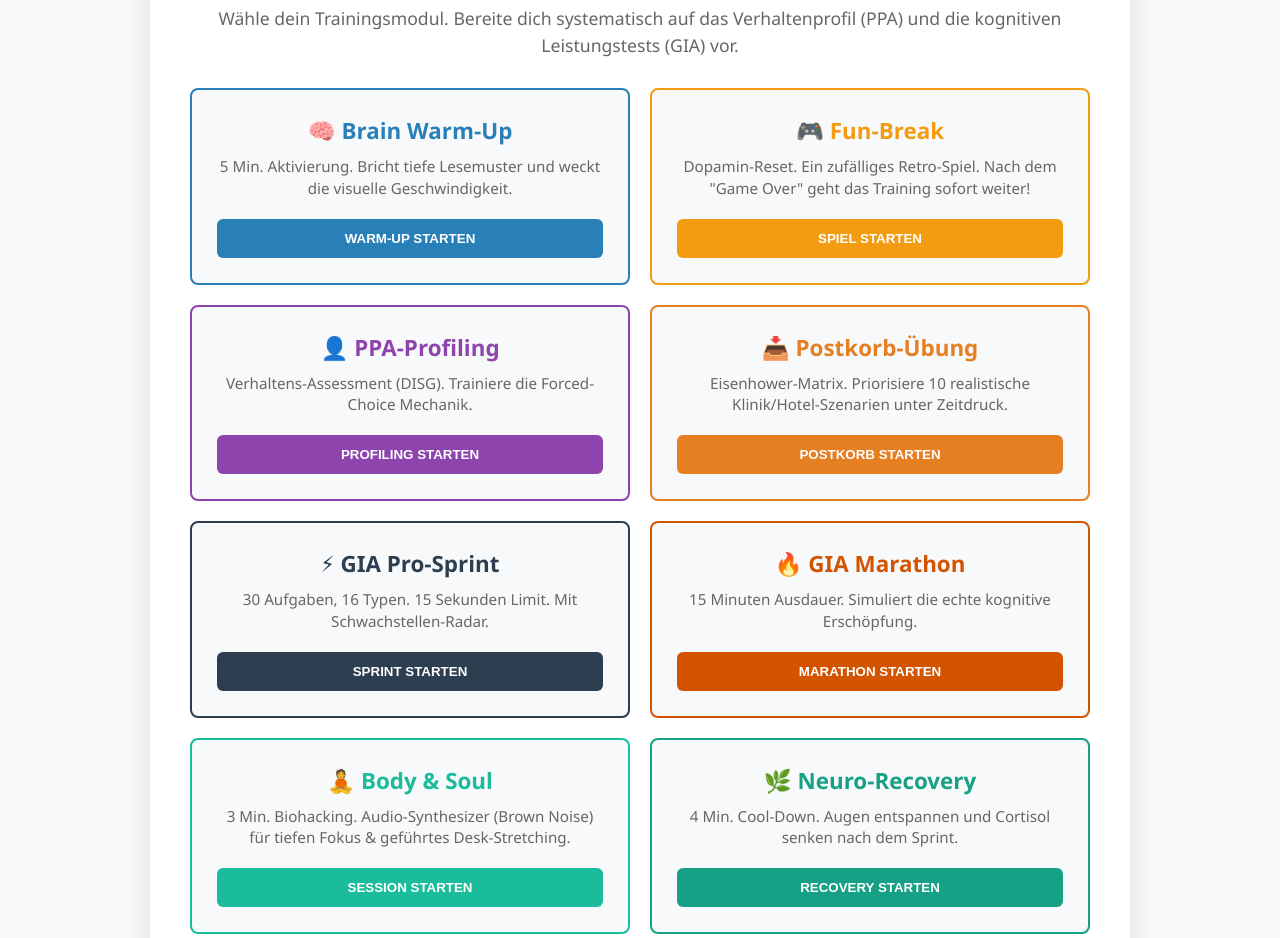
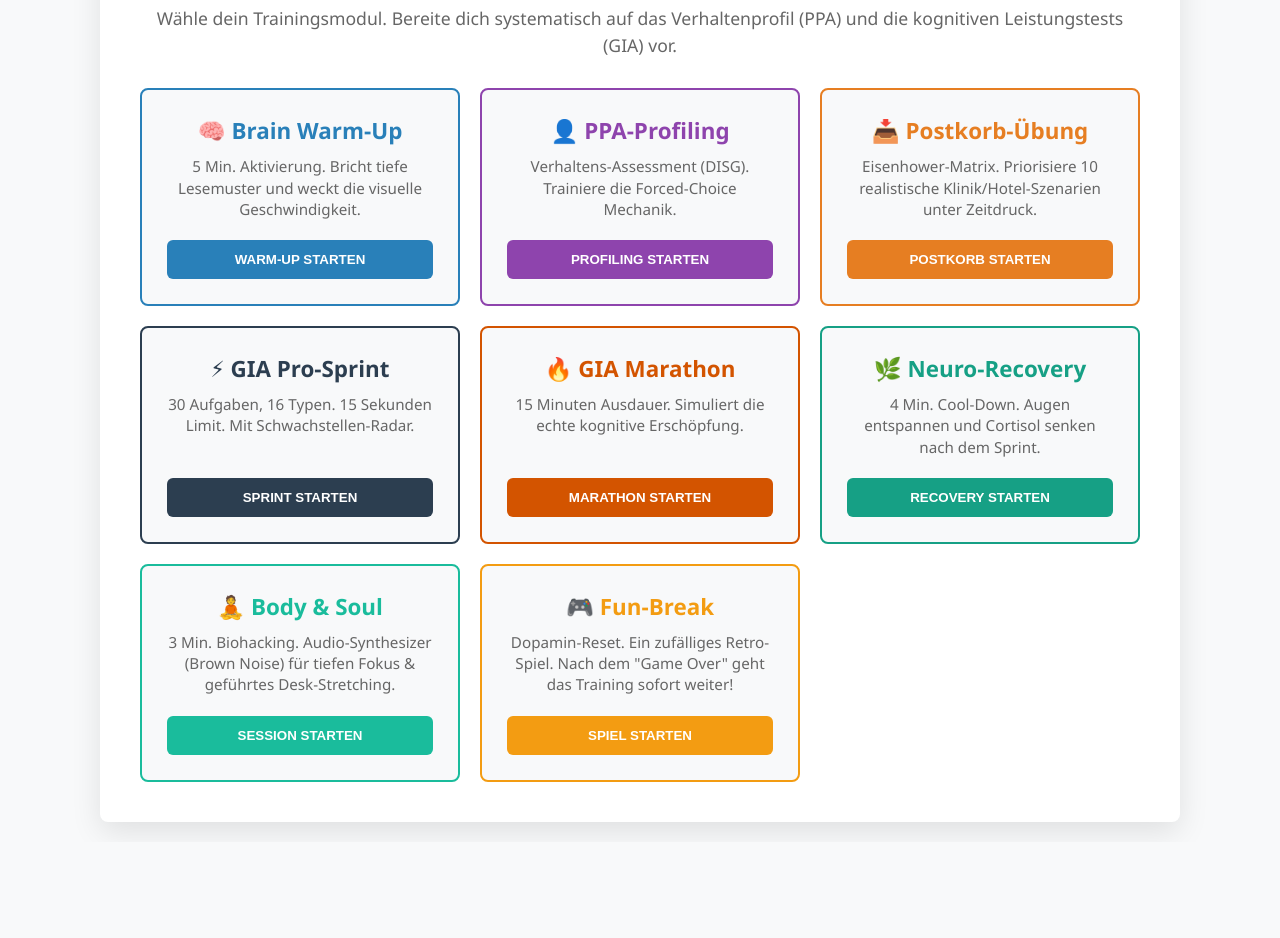
Before and after one commit to smartarts-live/TNG, a plain HTML site: page index.html in a window 1280 px wide. Shown: the part 119-1057 px from the top of the page. After the commit the page ends 961 px from the top, so only its background shows below. Drawn offline with Linux system fonts and the light colour scheme.

Commit message:
Update index.html

```diff
--- a/index.html
+++ b/index.html
@@ -16,7 +16,7 @@
             --text: #333333;
             --success: #27AE60;
             --warmup: #2980B9;
-            --recovery: #16A085; /* NEU: Türkis für Entspannung */
+            --recovery: #16A085;
             --ppa: #8E44AD;
             --marathon: #D35400;
         }
@@ -56,7 +56,7 @@
         .container {
             background-color: var(--box);
             width: 100%;
-            max-width: 900px;
+            max-width: 1000px; /* Minimal breiter für das fließende Grid */
             padding: 40px;
             border-radius: 8px;
             box-shadow: 0 10px 30px rgba(0,0,0,0.1);
@@ -68,14 +68,15 @@
         h2 { color: var(--primary); }
         p.instruction { font-size: 1.1rem; color: #666; margin-bottom: 30px; line-height: 1.5; }
 
-        /* Dashboard Grid */
+        /* OPTIMIERTES DASHBOARD GRID (Responsive) */
         .dashboard-grid {
             display: grid;
-            grid-template-columns: 1fr 1fr; /* 2 Spalten */
+            /* Fließendes Grid: 1 Spalte auf Handy, 2 auf Tablet, 3 auf Monitor */
+            grid-template-columns: repeat(auto-fit, minmax(280px, 1fr));
             gap: 20px;
             margin-top: 30px;
         }
-        /* Full width card for specific items if needed, or keep grid */
+
         .dash-card {
             background: #f8f9fa;
             border: 2px solid #e9ecef;
@@ -94,9 +95,10 @@
         }
 
         .dash-card h3 { margin: 0 0 10px 0; font-size: 1.4rem; }
-        .dash-card p { margin: 0 0 20px 0; color: #666; font-size: 0.95rem; line-height: 1.4; }
-        .dash-btn { padding: 12px; font-weight: bold; border: none; border-radius: 6px; color: white; cursor: pointer; }
+        .dash-card p { margin: 0 0 20px 0; color: #666; font-size: 0.95rem; line-height: 1.4; flex-grow: 1; }
+        .dash-btn { padding: 12px; font-weight: bold; border: none; border-radius: 6px; color: white; cursor: pointer; width: 100%; }
 
+        /* Card Colors */
         .card-wu { border-color: var(--warmup); }
         .card-wu h3 { color: var(--warmup); }
         .card-wu .dash-btn { background: var(--warmup); }
@@ -218,52 +220,71 @@
             </p>
 
             <div class="dashboard-grid">
+
                 <div class="dash-card card-wu" onclick="initWarmup()">
-                    <h3>🧠 Brain Warm-Up</h3>
-                    <p>5 Min. Aktivierung. Bricht tiefe Lesemuster und weckt die visuelle Geschwindigkeit.</p>
+                    <div>
+                        <h3>🧠 Brain Warm-Up</h3>
+                        <p>5 Min. Aktivierung. Bricht tiefe Lesemuster und weckt die visuelle Geschwindigkeit.</p>
+                    </div>
                     <button class="dash-btn">WARM-UP STARTEN</button>
                 </div>
+
+                <div class="dash-card card-ppa" onclick="startPPA()">
+                    <div>
+                        <h3>👤 PPA-Profiling</h3>
+                        <p>Verhaltens-Assessment (DISG). Trainiere die Forced-Choice Mechanik.</p>
+                    </div>
+                    <button class="dash-btn">PROFILING STARTEN</button>
+                </div>
+
+                <div class="dash-card" style="border-color: #E67E22;" onclick="window.location.href='eisenhower.html'">
+                    <div>
+                        <h3 style="color: #E67E22;">📥 Postkorb-Übung</h3>
+                        <p>Eisenhower-Matrix. Priorisiere 10 realistische Klinik/Hotel-Szenarien unter Zeitdruck.</p>
+                    </div>
+                    <button class="dash-btn" style="background: #E67E22;">POSTKORB STARTEN</button>
+                </div>
+
+                <div class="dash-card card-sprint" onclick="startTest('sprint')">
+                    <div>
+                        <h3>⚡ GIA Pro-Sprint</h3>
+                        <p>30 Aufgaben, 16 Typen. 15 Sekunden Limit. Mit Schwachstellen-Radar.</p>
+                    </div>
+                    <button class="dash-btn">SPRINT STARTEN</button>
+                </div>
+
+                <div class="dash-card card-marathon" onclick="startTest('marathon')">
+                    <div>
+                        <h3>🔥 GIA Marathon</h3>
+                        <p>15 Minuten Ausdauer. Simuliert die echte kognitive Erschöpfung.</p>
+                    </div>
+                    <button class="dash-btn">MARATHON STARTEN</button>
+                </div>
+
+                <div class="dash-card card-rec" onclick="initRecovery()">
+                    <div>
+                        <h3>🌿 Neuro-Recovery</h3>
+                        <p>4 Min. Cool-Down. Augen entspannen und Cortisol senken nach dem Sprint.</p>
+                    </div>
+                    <button class="dash-btn">RECOVERY STARTEN</button>
+                </div>
+
+                <div class="dash-card" style="border-color: #1ABC9C;" onclick="window.location.href='body-soul.html'">
+                    <div>
+                        <h3 style="color: #1ABC9C;">🧘 Body & Soul</h3>
+                        <p>3 Min. Biohacking. Audio-Synthesizer (Brown Noise) für tiefen Fokus & geführtes Desk-Stretching.</p>
+                    </div>
+                    <button class="dash-btn" style="background: #1ABC9C;">SESSION STARTEN</button>
+                </div>
+
                 <div class="dash-card" style="border-color: #F39C12;" onclick="window.location.href='games.html'">
                     <div>
                         <h3 style="color: #F39C12;">🎮 Fun-Break</h3>
                         <p>Dopamin-Reset. Ein zufälliges Retro-Spiel. Nach dem "Game Over" geht das Training sofort weiter!</p>
                     </div>
-                    <button class="dash-btn" style="background: #F39C12; width: 100%;">SPIEL STARTEN</button>
+                    <button class="dash-btn" style="background: #F39C12;">SPIEL STARTEN</button>
                 </div>
-                <div class="dash-card card-ppa" onclick="startPPA()">
-                    <h3>👤 PPA-Profiling</h3>
-                    <p>Verhaltens-Assessment (DISG). Trainiere die Forced-Choice Mechanik.</p>
-                    <button class="dash-btn">PROFILING STARTEN</button>
-                </div>
-                <div class="dash-card" style="border-color: #E67E22;" onclick="window.location.href='eisenhower.html'">
-                    <div>
-                        <h3 style="color: #E67E22;">📥 Postkorb-Übung</h3>
-                        <p>Eisenhower-Matrix. Priorisiere 10 realistische Klinik/Hotel-Szenarien unter Zeitdruck.</p>
-                    </div>
-                    <button class="dash-btn" style="background: #E67E22; width: 100%;">POSTKORB STARTEN</button>
-                </div>
-                <div class="dash-card card-sprint" onclick="startTest('sprint')">
-                    <h3>⚡ GIA Pro-Sprint</h3>
-                    <p>30 Aufgaben, 16 Typen. 15 Sekunden Limit. Mit Schwachstellen-Radar.</p>
-                    <button class="dash-btn">SPRINT STARTEN</button>
-                </div>
-                <div class="dash-card card-marathon" onclick="startTest('marathon')">
-                    <h3>🔥 GIA Marathon</h3>
-                    <p>15 Minuten Ausdauer. Simuliert die echte kognitive Erschöpfung.</p>
-                    <button class="dash-btn">MARATHON STARTEN</button>
-                </div>
-                 <div class="dash-card" style="border-color: #1ABC9C;" onclick="window.location.href='body-soul.html'">
-                    <div>
-                        <h3 style="color: #1ABC9C;">🧘 Body & Soul</h3>
-                        <p>3 Min. Biohacking. Audio-Synthesizer (Brown Noise) für tiefen Fokus & geführtes Desk-Stretching.</p>
-                    </div>
-                    <button class="dash-btn" style="background: #1ABC9C; width: 100%;">SESSION STARTEN</button>
-                </div>
-                <div class="dash-card card-rec" onclick="initRecovery()">
-                    <h3>🌿 Neuro-Recovery</h3>
-                    <p>4 Min. Cool-Down. Augen entspannen und Cortisol senken nach dem Sprint.</p>
-                    <button class="dash-btn">RECOVERY STARTEN</button>
-                </div>
+
             </div>
         </div>
 
@@ -400,7 +421,7 @@
         function skipWarmup() { clearInterval(wuTimerInterval); currentWuIndex++; loadWarmupIntro(); }
 
         /* =========================================================
-           RECOVERY LOGIK (NEU)
+           RECOVERY LOGIK
            ========================================================= */
         const recoveries = [
             { title: "1. Palming", desc: "Reibe deine Handflächen bis sie warm sind. Lege sie sanft über die geschlossenen Augen. Genieße die totale Dunkelheit.", time: 60, html: "<div class='palm-hand palm-l' style='--rot:-20deg'></div><div class='palm-hand palm-r' style='--rot:20deg'></div>" },
```
